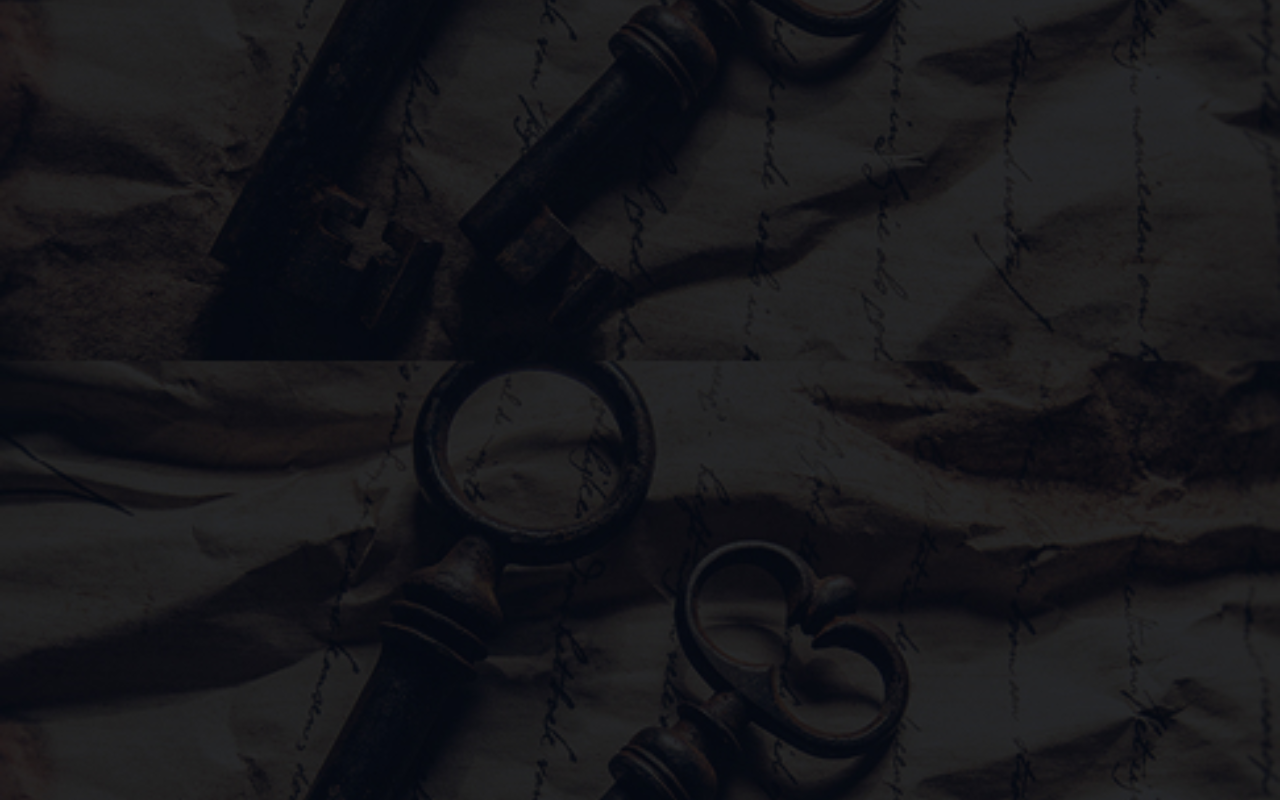
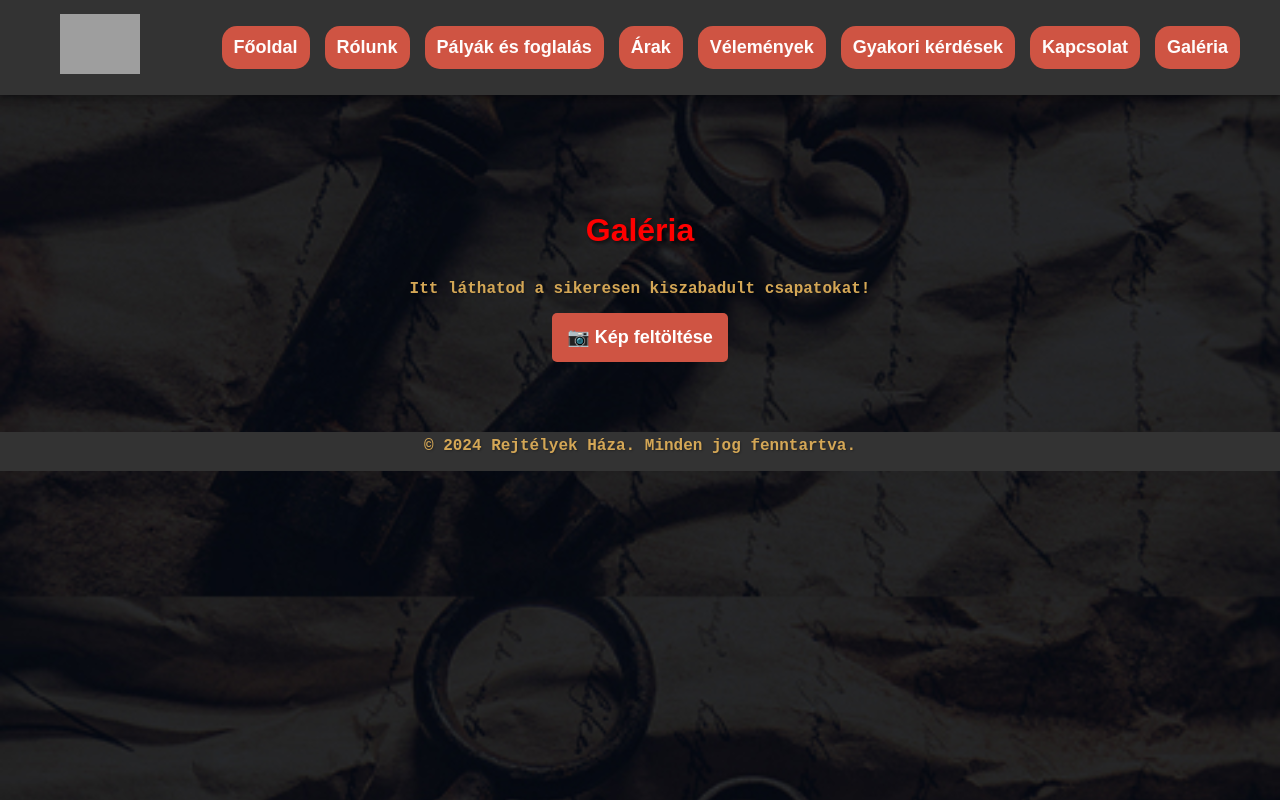
Before and after one commit to Neliah85/Projekt_Rejtelyekhaza_react, a React (Create React App) app in the folder frontend/: page /gallery in a window 1280 px wide. Before the commit this address had no page. Built offline with nearby package versions, Linux system fonts and the light colour scheme; grey boxes are pictures that could not be loaded.

Commit message:
Gallery create and write

```diff
--- a/frontend/src/App.js
+++ b/frontend/src/App.js
@@ -6,7 +6,8 @@ import TracksPage from "./components/TracksPage";
 import Track from "./components/Track";
 import About from "./components/About";
 import Prices from "./components/Prices";
-import Reviews from "./components/Reviews"; // Vélemények oldal
+import Reviews from "./components/Reviews";
+import Gallery from "./components/Gallery"; // Galéria oldal
 
 function App() {
     return (
@@ -18,7 +19,8 @@ function App() {
                 <Route path="/tracks/:id" element={<Track />} />
                 <Route path="/about" element={<About />} />
                 <Route path="/prices" element={<Prices />} />
-                <Route path="/reviews" element={<Reviews />} /> {/* Vélemények oldal */}
+                <Route path="/reviews" element={<Reviews />} />
+                <Route path="/gallery" element={<Gallery />} />
             </Routes>
         </Router>
     );
--- /dev/null
+++ b/frontend/src/components/Gallery.js
@@ -0,0 +1,55 @@
+import React, { useState, useEffect } from "react";
+import Header from "./Header";
+import Footer from "./Footer";
+
+const Gallery = () => {
+    const [images, setImages] = useState([]);
+
+    // Betöltéskor ellenőrizzük a localStorage-t
+    useEffect(() => {
+        const storedImages = JSON.parse(localStorage.getItem("galleryImages")) || [];
+        setImages(storedImages);
+    }, []);
+
+    // Kép feltöltése
+    const handleImageUpload = (event) => {
+        const file = event.target.files[0];
+        if (file) {
+            const reader = new FileReader();
+            reader.onloadend = () => {
+                const newImages = [...images, reader.result];
+                setImages(newImages);
+                localStorage.setItem("galleryImages", JSON.stringify(newImages)); // Tárolás
+            };
+            reader.readAsDataURL(file);
+        }
+    };
+
+    return (
+        <>
+            <Header />
+            <main className="gallery-container">
+                <h1>Galéria</h1>
+                <p>Itt láthatod a sikeresen kiszabadult csapatokat!</p>
+
+                {/* Kép feltöltő gomb */}
+                <label className="upload-button">
+                    📷 Kép feltöltése
+                    <input type="file" accept="image/*" onChange={handleImageUpload} />
+                </label>
+
+                {/* Galéria képek */}
+                <div className="gallery-grid">
+                    {images.map((image, index) => (
+                        <div key={index} className="gallery-item">
+                            <img src={image} alt={`Feltöltött kép ${index + 1}`} />
+                        </div>
+                    ))}
+                </div>
+            </main>
+            <Footer />
+        </>
+    );
+};
+
+export default Gallery;
--- a/frontend/src/styles.css
+++ b/frontend/src/styles.css
@@ -409,56 +409,58 @@ p {
 .button:active {
     background-color: #003d80; /* Még sötétebb kék, amikor rákattintanak */
 }
-/* Gallery Section */
+/* Galéria oldal stílus */
 .gallery-container {
-    max-width: 1200px;
-    margin: 50px auto;
-    padding: 20px;
-    background-color: #575656;
-    border-radius: 8px;
-    box-shadow: 0 4px 8px rgba(0, 0, 0, 0.1);
     text-align: center;
+    padding: 50px 20px;
+    max-width: 800px;
+    margin: 0 auto;
+    color: #FFFCFC;
 }
 
-.gallery-container h2 {
-    color: #f7d765;
-    margin-bottom: 30px;
-    font-size: 24px;
-    text-shadow: 2px 2px 4px rgba(0, 0, 0, 0.3);
+/* Kép feltöltő gomb */
+.upload-button {
+    display: inline-block;
+    background-color: #CF5443;
+    color: white;
+    padding: 10px 15px;
+    font-size: 18px;
+    font-weight: bold;
+    border-radius: 5px;
+    cursor: pointer;
+    transition: background 0.3s;
 }
 
+.upload-button:hover {
+    background-color: #A83D30;
+}
+
+/* Elrejtjük az alapértelmezett file inputot */
+.upload-button input {
+    display: none;
+}
+
+/* Galéria képek rácsos elrendezésben */
 .gallery-grid {
     display: grid;
-    grid-template-columns: repeat(auto-fit, minmax(300px, 1fr));
-    gap: 20px;
+    grid-template-columns: repeat(auto-fill, minmax(200px, 1fr));
+    gap: 15px;
+    margin-top: 20px;
 }
 
-.gallery-grid img {
+/* Egyes képek */
+.gallery-item img {
     width: 100%;
     height: auto;
-    border-radius: 8px;
-    box-shadow: 0 4px 8px rgba(0, 0, 0, 0.1);
-    transition: transform 0.3s, box-shadow 0.3s;
-    cursor: pointer;
+    border-radius: 10px;
+    box-shadow: 0 4px 8px rgba(0, 0, 0, 0.2);
+    transition: transform 0.3s;
 }
 
-.gallery-grid img:hover {
+.gallery-item img:hover {
     transform: scale(1.05);
-    box-shadow: 0 8px 16px rgba(0, 0, 0, 0.2);
 }
 
-.gallery-grid figcaption {
-    color: #d4a756;
-    font-family: 'Courier New', Courier, monospace;
-    font-weight: bold;
-    text-shadow: 1px 1px 2px rgba(0, 0, 0, 0.3);
-    margin-top: 10px;
-    text-align: center;
-}
-
-.gallery-grid figure {
-    margin: 0;
-}
 /* Árak oldal stílus */
 .prices-container {
     text-align: center;
```
